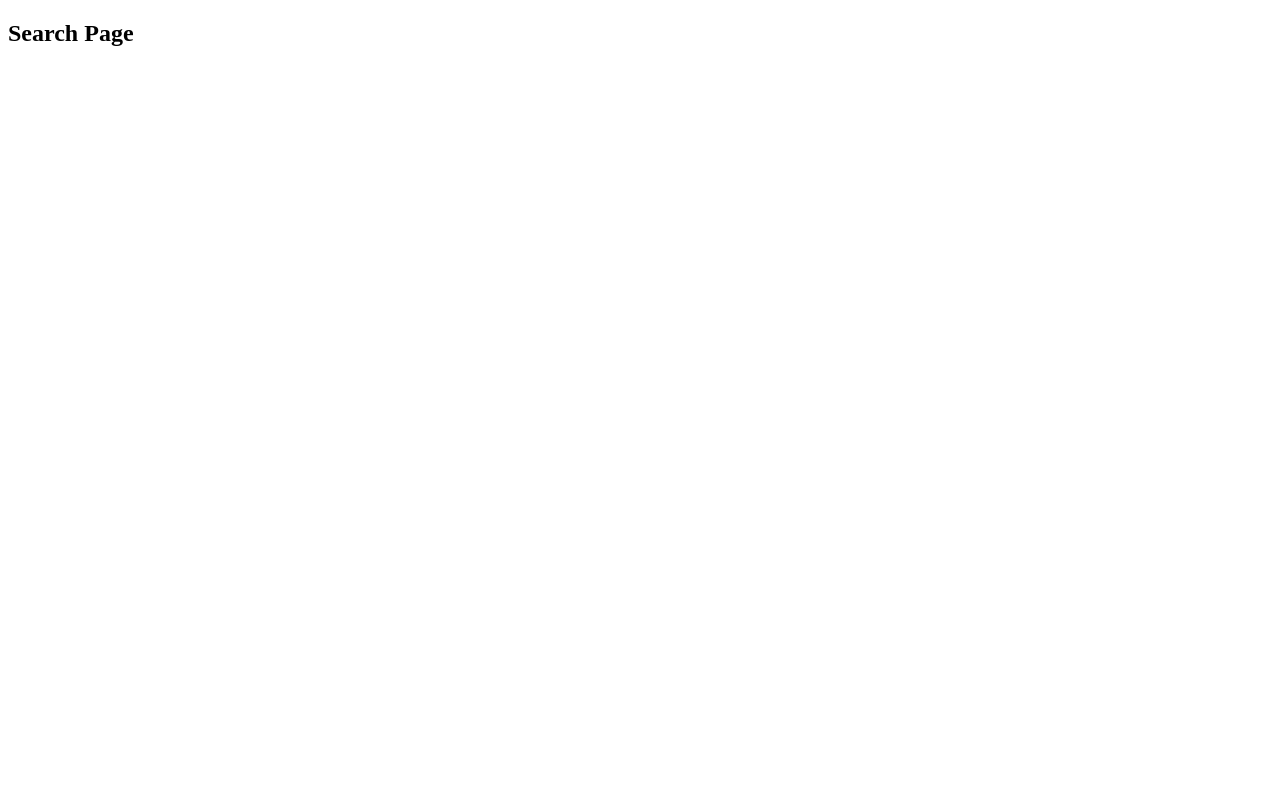
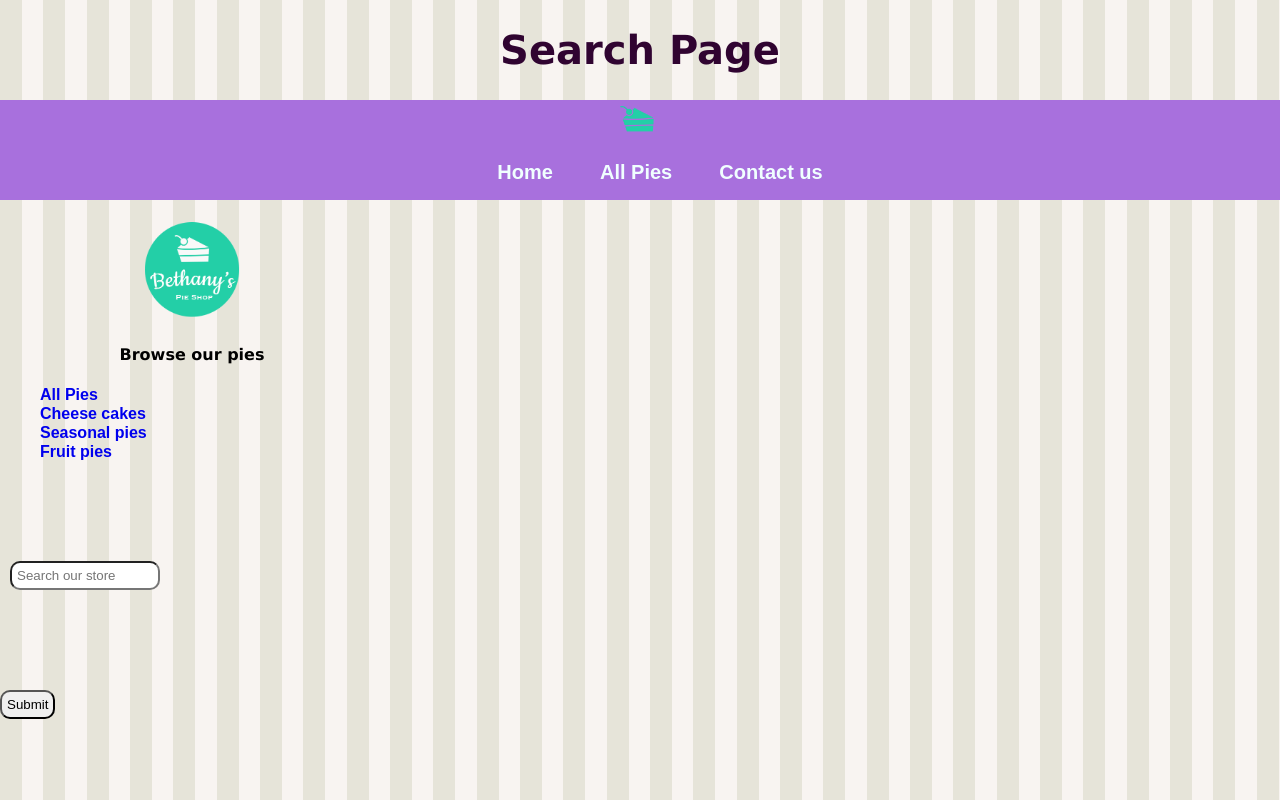
Before and after one commit to Susan56789/Bethany-Pie-Shop, a website: page search.html in a window 1280 px wide. Drawn offline with Linux system fonts and the light colour scheme.

Commit message:
form validation and styling

```diff
--- a/search.html
+++ b/search.html
@@ -4,9 +4,53 @@
     <meta charset="UTF-8">
     <meta http-equiv="X-UA-Compatible" content="IE=edge">
     <meta name="viewport" content="width=device-width, initial-scale=1.0">
-    <title>Document</title>
+    <link rel="stylesheet" type="text/css" href="style.css">
+<link rel="icon" type="image/png" href="favicon.png">
+<title>Welcome to Bethany's Pie Shop !</title>
 </head>
 <body>
-    <H2>Search Page</H2>
+    <h1>Search Page</h1>
+    <header id="mainheader">
+        <nav>
+        <img src="images/pie.png" alt="Pie"/>
+        <ul>
+            <li><a href="index.html">Home</a></li>
+            <li><a href="pieoverview.html">All Pies</a></li>
+            <li><a href="Contact.html">Contact us</a></li>
+        </ul>
+        </nav>
+        </header>
+
+        <div>
+            <aside id="left-menu">
+                <img src="images/bethanylogo.png" alt="Bethany's logo" />
+        <header>
+            <h4>Browse our pies</h4>
+        </header>
+        <div id="pies">
+        <ul>
+            <li>
+                <a href="pieoverview.html">All Pies</a>
+            </li>
+            <li>
+                <a href="cheesecakes.html">Cheese cakes</a>
+            </li>
+            <li>
+                <a href="seasonalpies.html">Seasonal pies</a>
+            </li>
+            <li>
+                <a href="fruitpies.html">Fruit pies</a>
+            </li>
+        </ul>
+        </div>
+
+        <form action="search.html" method="GET" enctype="application/x-www-form-urlencoded">
+            <p>
+                <input type="search" class="searchbox" placeholder="Search our store" />
+                <input type="submit" class="submit-btn">
+            </p>
+
+        </form>
+        </aside>
 </body>
 </html>
--- a/style.css
+++ b/style.css
@@ -133,7 +133,7 @@ input{
 }
 
 footer{
-    background-color: rgb(168, 112, 221);
+    background-color: rgb(189, 142, 233);
     color: color;
     left:0;
     display: inline-block;
```
Also changed, not shown: Contact.html (+2 -0 lines), index.html (+1 -0 lines).
